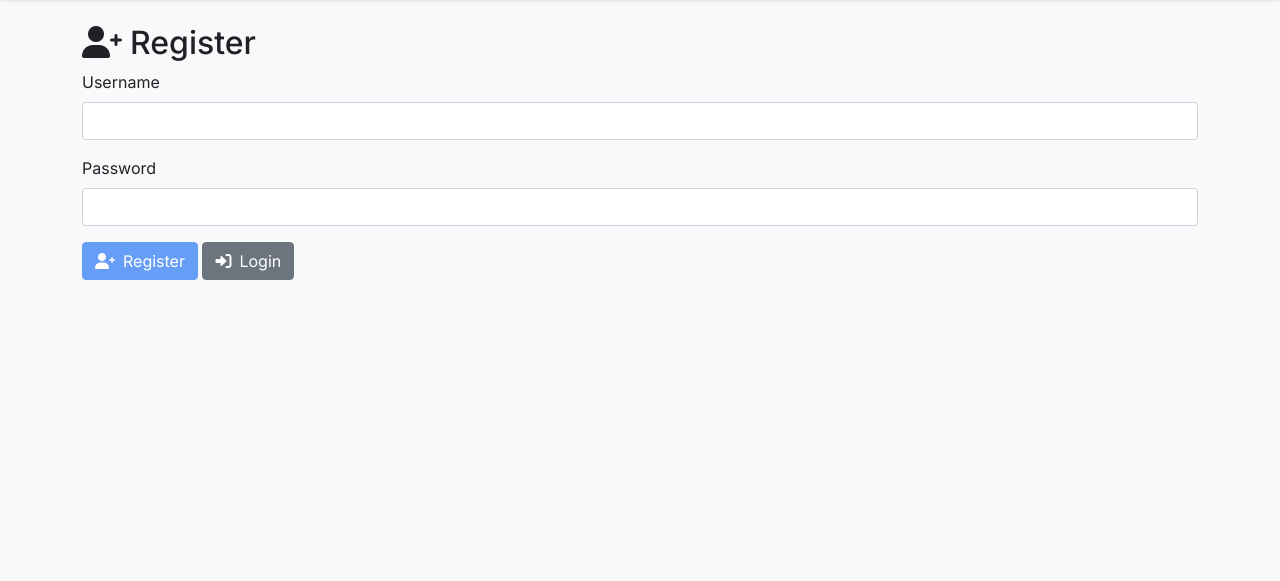
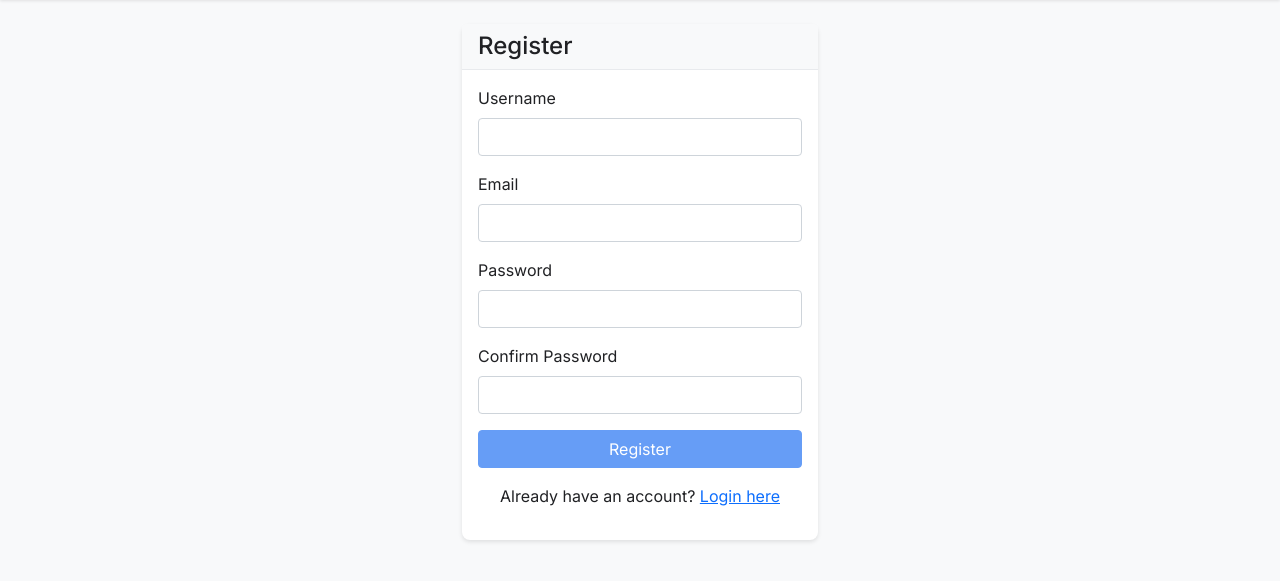
Before and after one commit to urosduric/flask_hello_app, a Flask app: page /register in a window 1280 px wide. Shown: the part 48-629 px from the top of the page. Run offline with Flask 3, Linux system fonts and the light colour scheme.

Commit message:
Add all necessary files for production: templates, database, data files, and scripts

```diff
--- a/app.py
+++ b/app.py
@@ -18,8 +18,8 @@ db = SQLAlchemy(app)
 migrate = Migrate(app, db)
 login_manager = LoginManager()
 login_manager.init_app(app)
-login_manager.login_view = 'login'
-login_manager.login_message = 'Please log in to access this page.'
+login_manager.login_view = 'register'
+login_manager.login_message = 'Please register or log in to access this page.'
 login_manager.login_message_category = 'info'
 
 @login_manager.user_loader
--- a/templates/base.html
+++ b/templates/base.html
@@ -233,8 +233,8 @@
                         </ul>
                     </li>
                     <li class="nav-item dropdown">
-                        <a class="nav-link dropdown-toggle" href="#" id="viewDropdown" role="button" data-bs-toggle="dropdown">
-                            <i class="fas fa-table me-1"></i>View
+                        <a class="nav-link dropdown-toggle" href="#" id="optionsDropdown" role="button" data-bs-toggle="dropdown">
+                            <i class="fas fa-cog me-1"></i>Options
                         </a>
                         <ul class="dropdown-menu">
                             <li>
@@ -252,13 +252,7 @@
                                     <i class="fas fa-exclamation-triangle"></i>Risk Factors
                                 </a>
                             </li>
-                        </ul>
-                    </li>
-                    <li class="nav-item dropdown">
-                        <a class="nav-link dropdown-toggle" href="#" id="toolsDropdown" role="button" data-bs-toggle="dropdown">
-                            <i class="fas fa-tools me-1"></i>Tools
-                        </a>
-                        <ul class="dropdown-menu">
+                            <li><hr class="dropdown-divider"></li>
                             <li>
                                 <a class="dropdown-item" href="{{ url_for('new_fund') }}">
                                     <i class="fas fa-plus"></i>Add Fund
@@ -292,7 +286,7 @@
                             </li>
                             <li>
                                 <a class="dropdown-item text-danger" href="{{ url_for('logout') }}">
-                                    <i class="fas fa-sign-out-alt"></i>Logout
+                                    <i class="fas fa-sign-out-alt text-danger"></i>Logout
                                 </a>
                             </li>
                         </ul>
--- a/templates/register.html
+++ b/templates/register.html
@@ -3,32 +3,44 @@
 {% block title %}Register{% endblock %}
 
 {% block content %}
-<div class="form-container">
-    <h2><i class="fas fa-user-plus me-2"></i>Register</h2>
-
+<div class="row justify-content-center">
+    <div class="col-md-6 col-lg-4">
+        <div class="card">
+            <div class="card-header">
+                <h4 class="mb-0">Register</h4>
+            </div>
+            <div class="card-body">
                 {% if error %}
-    <div class="alert alert-danger" role="alert">
-        {{ error }}
-    </div>
+                <div class="alert alert-danger">{{ error }}</div>
                 {% endif %}
 
-    <form method="POST">
+                <form method="POST" action="{{ url_for('register') }}">
                     <div class="mb-3">
                         <label for="username" class="form-label">Username</label>
                         <input type="text" class="form-control" id="username" name="username" required>
                     </div>
-
+                    <div class="mb-3">
+                        <label for="email" class="form-label">Email</label>
+                        <input type="email" class="form-control" id="email" name="email" required>
+                    </div>
                     <div class="mb-3">
                         <label for="password" class="form-label">Password</label>
                         <input type="password" class="form-control" id="password" name="password" required>
                     </div>
+                    <div class="mb-3">
+                        <label for="confirm_password" class="form-label">Confirm Password</label>
+                        <input type="password" class="form-control" id="confirm_password" name="confirm_password" required>
+                    </div>
+                    <div class="d-grid">
+                        <button type="submit" class="btn btn-primary">Register</button>
+                    </div>
+                </form>
 
-        <button type="submit" class="btn btn-primary">
-            <i class="fas fa-user-plus me-2"></i>Register
-        </button>
-        <a href="{{ url_for('login') }}" class="btn btn-secondary">
-            <i class="fas fa-sign-in-alt me-2"></i>Login
-        </a>
-    </form>
+                <div class="mt-3 text-center">
+                    <p>Already have an account? <a href="{{ url_for('login') }}">Login here</a></p>
+                </div>
+            </div>
+        </div>
+    </div>
 </div>
 {% endblock %}
```
Lines whose indentation alone changed are shown as unchanged.
